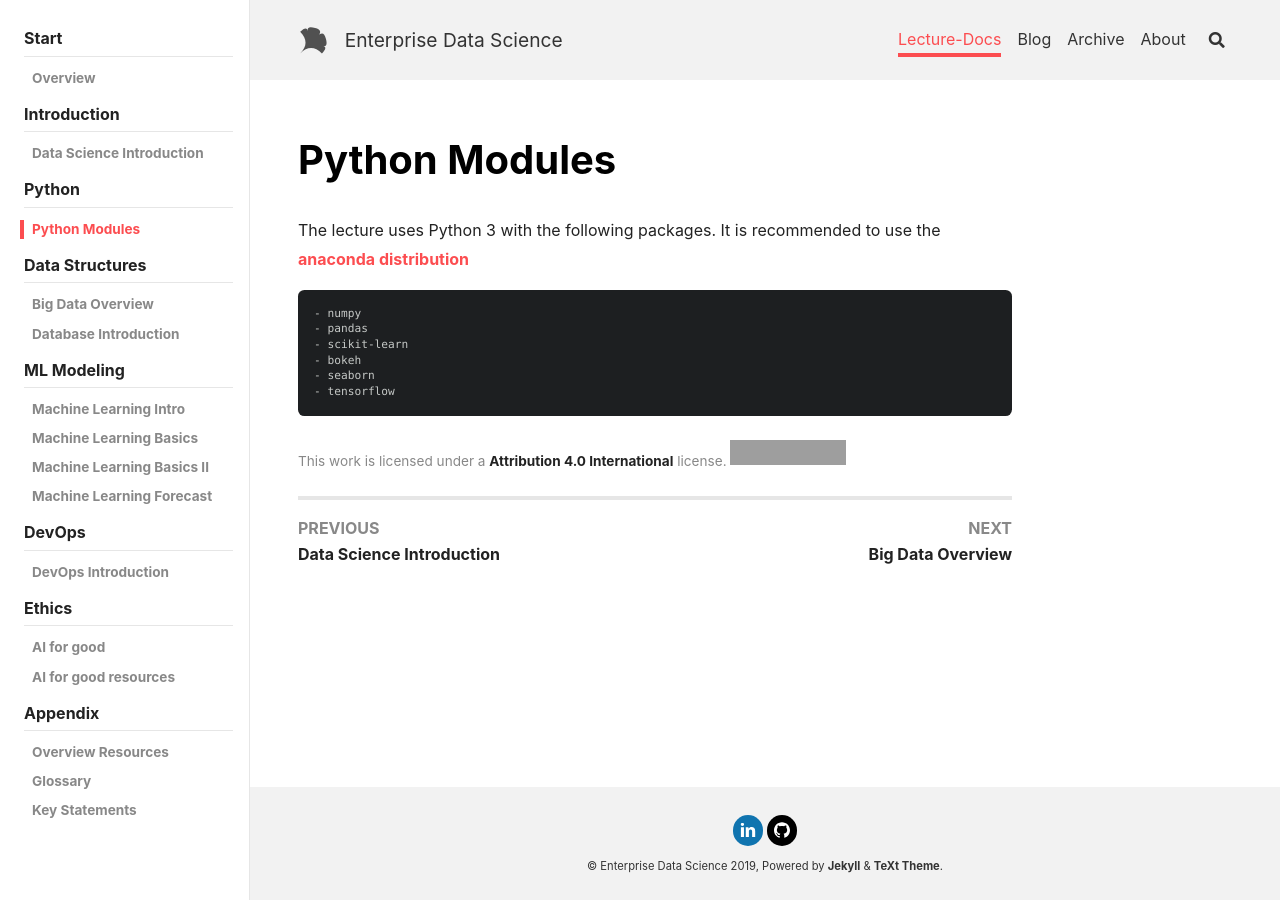
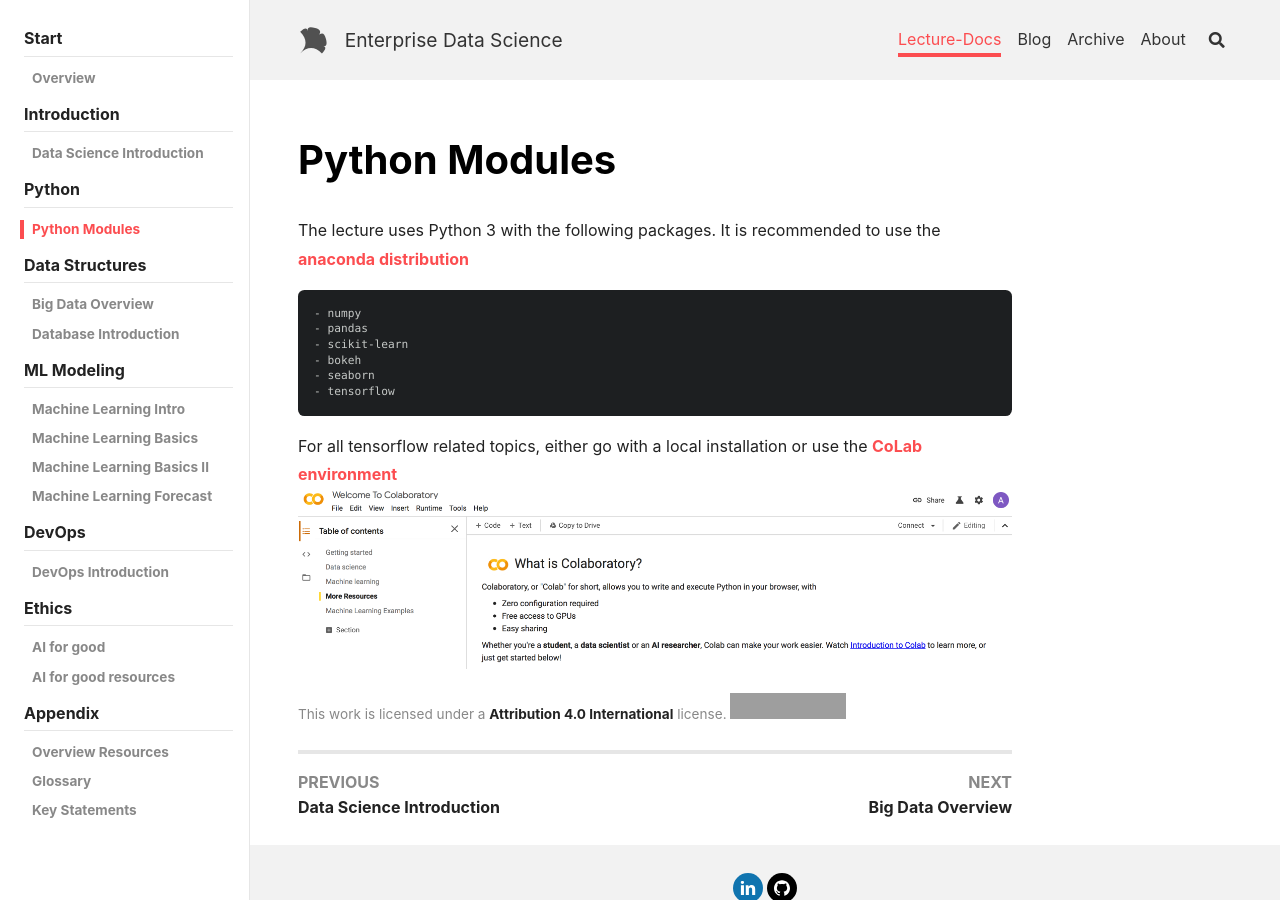
Before and after one commit to kienlef/kienlef.github.io, a Jekyll site: the page built from docs/_docs/2.0-python_setup.md, in a window 1280 px wide. Built offline with Jekyll 4.4.1, drawn with Linux system fonts in a browser that asks for light colours; nearby versions of some CDN libraries; grey boxes are pictures that could not be loaded.

Commit message:
link to Colag

````diff
--- a/docs/_docs/2.0-python_setup.md
+++ b/docs/_docs/2.0-python_setup.md
@@ -17,3 +17,7 @@ It is recommended to use the [anaconda distribution](www.anaconda.com)
 - seaborn
 - tensorflow
 ```
+
+For all tensorflow related topics, either go with a local installation or use the
+[CoLab environment](https://colab.research.google.com)
+![CoLab](/assets/images/CoLab.png)
````
Also changed, not shown: assets/images/CoLab.png (added), 1 other file.
